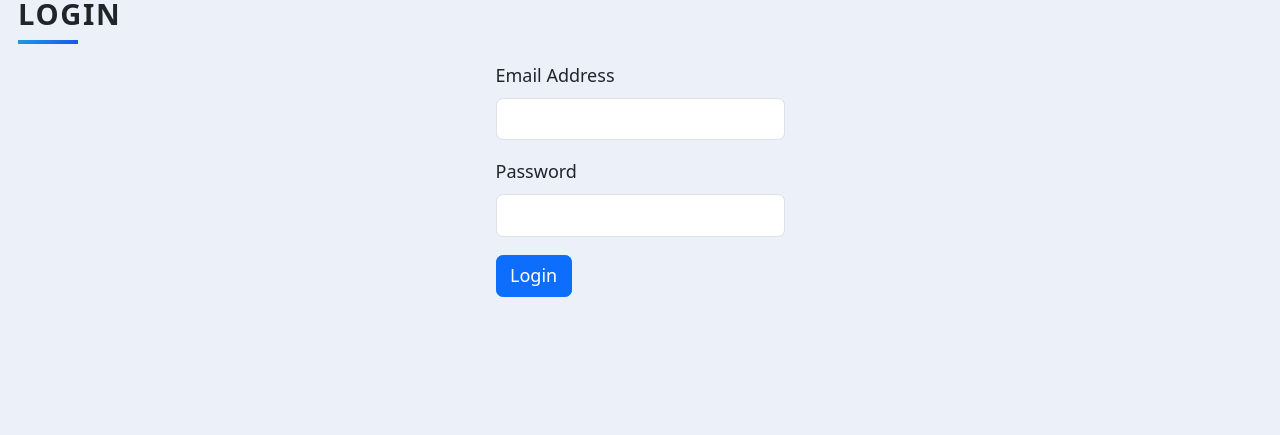
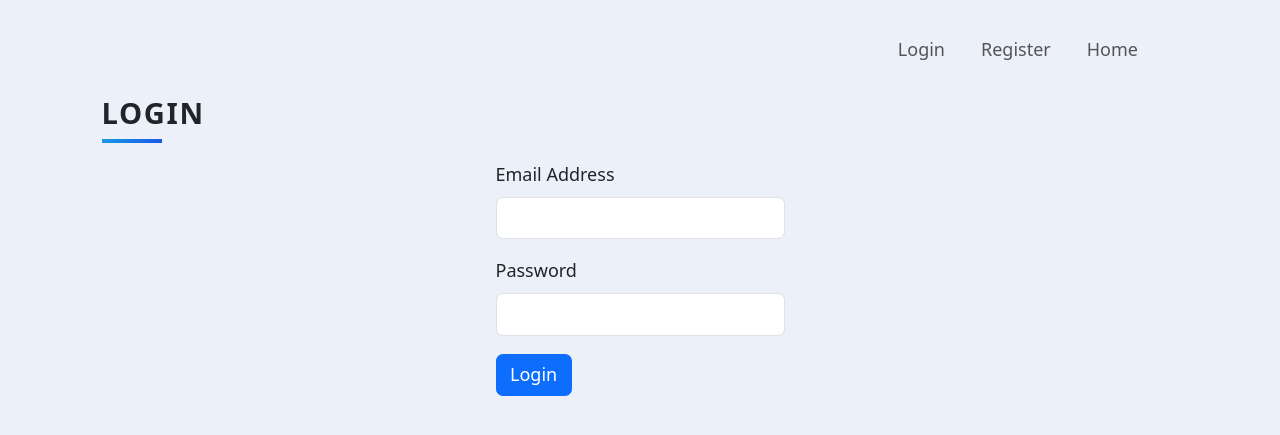
Before and after one commit to chapmanic/Movie-Library-WebApp, a Flask app: page /login in a window 1280 px wide. Shown: the top 435 px of the page. Run offline with Flask 3, Linux system fonts and the light colour scheme; some libraries are stand-ins or nearby versions.

Commit message:
Nav bar created

```diff
--- a/main.py
+++ b/main.py
@@ -152,6 +152,13 @@ def login():
             return redirect(url_for("login"))
     return render_template("login.html", form=form)
 
+# Logout route, Only access if logged in
+@app.route('/logout')
+@login_required
+def logout():
+    logout_user()
+    return redirect(url_for('home'))
+
 # calls WTForm (AddMovie), passing data into API (filmsearch), renders results @ /select
 @app.route("/add", methods=["POST", "GET"])
 def add_movie():
--- a/templates/base.html
+++ b/templates/base.html
@@ -7,10 +7,16 @@
       content="width=device-width, initial-scale=1, shrink-to-fit=no"
     />
 
-    {% block styles %}
-    {{ bootstrap.load_css() }}
-    <link rel="shortcut icon" href="{{ url_for('static', filename='favicon.png') }}">
-    <link href="https://cdn.jsdelivr.net/npm/bootstrap@5.3.2/dist/css/bootstrap.min.css" rel="stylesheet" integrity="sha384-T3c6CoIi6uLrA9TneNEoa7RxnatzjcDSCmG1MXxSR1GAsXEV/Dwwykc2MPK8M2HN" crossorigin="anonymous"
+    {% block styles %} {{ bootstrap.load_css() }}
+    <link
+      rel="shortcut icon"
+      href="{{ url_for('static', filename='favicon.png') }}"
+    />
+    <link
+      href="https://cdn.jsdelivr.net/npm/bootstrap@5.3.2/dist/css/bootstrap.min.css"
+      rel="stylesheet"
+      integrity="sha384-T3c6CoIi6uLrA9TneNEoa7RxnatzjcDSCmG1MXxSR1GAsXEV/Dwwykc2MPK8M2HN"
+      crossorigin="anonymous"
     />
     <link
       rel="stylesheet"
@@ -31,12 +37,73 @@
       href="{{ url_for('static', filename='css/styles.css') }}"
     />
     {% endblock %}
-
-    <title>{% block title %}{% endblock %}</title>
+    <nav class="navbar navbar-expand-lg navbar-light" id="mainNav">
+      <div class="container px-4 px-lg-5">
+        <!-- <a class="navbar-brand" href="{{ url_for('home' )}}">M</a> -->
+        <button
+          class="navbar-toggler"
+          type="button"
+          data-bs-toggle="collapse"
+          data-bs-target="#navbarResponsive"
+          aria-controls="navbarResponsive"
+          aria-expanded="false"
+          aria-label="Toggle navigation"
+        >
+          Menu
+          <i class="fas fa-bars"></i>
+        </button>
+        <div class="collapse navbar-collapse" id="navbarResponsive">
+          <ul class="navbar-nav ms-auto py-4 py-lg-0">
+            {% if current_user.is_authenticated %} {% if current_user.is_admin %}
+            <li class="nav-item">
+              <a
+                class="nav-link px-lg-3 py-3 py-lg-4"
+                href="#"
+                >Admin</a
+              >
+            </li>
+            {% endif %}
+            <li class="nav-item">
+              <a class="nav-link px-lg-3 py-3 py-lg-4"
+                >@{{ current_user.username }}</a
+              >
+            </li>
+            <li class="nav-item">
+              <a
+                class="nav-link px-lg-3 py-3 py-lg-4"
+                href="{{ url_for('logout') }}"
+                >Log Out</a
+              >
+            </li>
+            {% else %}
+            <li class="nav-item">
+              <a
+                class="nav-link px-lg-3 py-3 py-lg-4"
+                href="{{ url_for('login') }}"
+                >Login</a
+              >
+            </li>
+            <li class="nav-item">
+              <a
+                class="nav-link px-lg-3 py-3 py-lg-4"
+                href="{{ url_for('register') }}"
+                >Register</a
+              >
+            </li>
+            {% endif %}
+            <li class="nav-item">
+              <a
+                class="nav-link px-lg-3 py-3 py-lg-4"
+                href="{{ url_for('home') }}"
+                >Home</a
+              >
+            </li>
+          </ul>
+        </div>
+      </div>
+    </nav>
   </head>
   <body>
-    {% block content %}{% endblock %}
-
-    {{ bootstrap.load_js() }}
+    {% block content %}{% endblock %} {{ bootstrap.load_js() }}
   </body>
 </html>
--- a/templates/login.html
+++ b/templates/login.html
@@ -1,15 +1,16 @@
 {% extends 'base.html' %}
 {% from 'bootstrap5/form.html' import render_form %}
+{% block content %}
 
-{% block title %}Login{% endblock %}
-{% with messages = get_flashed_messages(with_categories=true) %} {% if
-    messages %} {% for category, message in messages %}
-    <div class="alert alert-{{ category }}">{{ message }}</div>
-    {% endfor %} {% endif %} {% endwith %}
+<div class="container">
+  <h1 class="heading text-decoration=none">Login</h1>
+  {% with messages = get_flashed_messages(with_categories=true) %} {% if
+  messages %} {% for category, message in messages %}
+  <div class="alert alert-{{ category }}">{{ message }}</div>
+  {% endfor %} {% endif %} {% endwith %}
 
-{% block content %}
-<div class="content">
-  <h1 class="heading">Login</h1>
+  <div class="card-container">
     {{ render_form(form) }}
   </div>
+</div>
 {% endblock %}
--- a/templates/select.html
+++ b/templates/select.html
@@ -1,6 +1,4 @@
 {% extends 'base.html' %}
-
-{% block title %}Select Movie{% endblock %}
 
 {% block content %}
 <div class="container">
```
Also changed, not shown: templates/index.html (+5 -4 lines), templates/register.html (+8 -6 lines).
